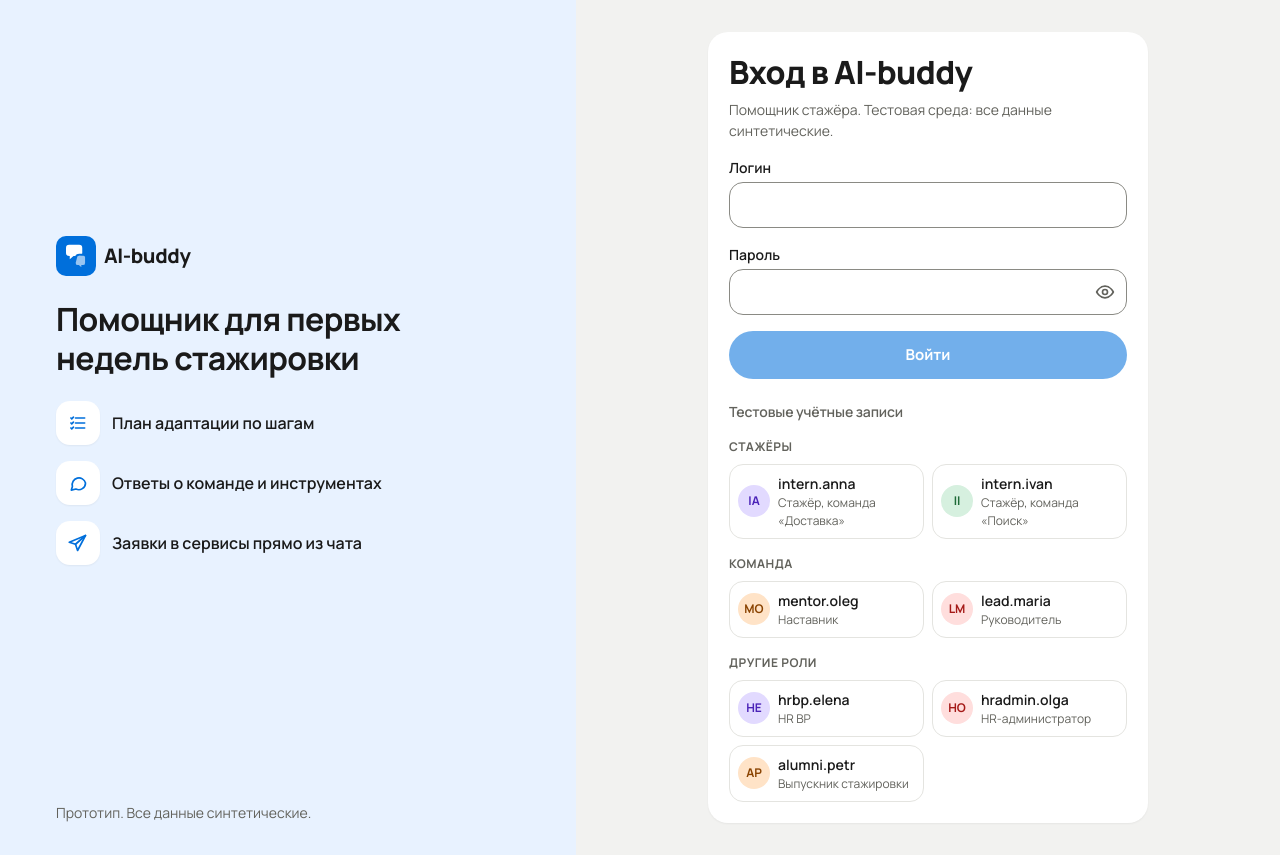
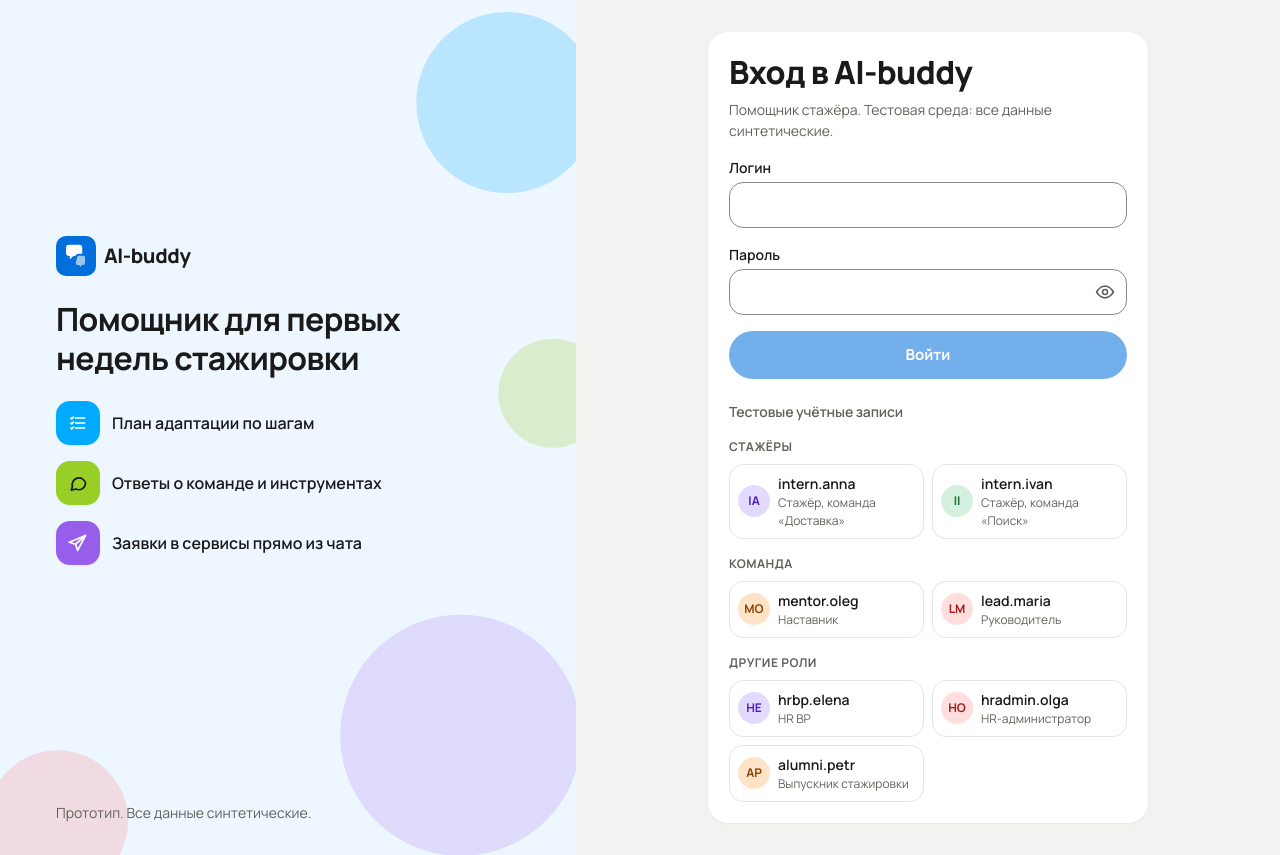
Before and after one commit to vlas0va/ai-buddy, a React (Vite) app in the folder web/: page /login in a window 1280 px wide. Built offline with nearby package versions, Linux system fonts and the light colour scheme.

Commit message:
Design: Avito palette as decorative accents (login hero, benefits, active nav, progress), text keeps AA colours

```diff
--- a/web/src/components/layout.css
+++ b/web/src/components/layout.css
@@ -19,7 +19,7 @@
 }
 .nav-link svg { flex: none; }
 .nav-link:hover { background: var(--color-tile); color: var(--color-text); }
-.nav-link[aria-current='page'] { background: var(--color-accent-soft); color: var(--color-accent-ink); font-weight: 700; }
+.nav-link[aria-current='page'] { background: var(--color-accent-soft); color: var(--color-accent-ink); font-weight: 700; box-shadow: inset 3px 0 0 var(--avito-blue); }
 .sidebar-user {
   margin-top: auto; display: grid; gap: var(--space-3);
   padding-top: var(--space-4); border-top: 1px solid var(--color-border);
@@ -98,6 +98,10 @@
     width: 44px; height: 44px; border-radius: 14px;
     background: var(--color-surface); color: var(--color-accent); box-shadow: var(--shadow-sm);
   }
+  /* one Avito colour per benefit, as on Avito Start */
+  .benefit:nth-child(1) .benefit-icon { background: var(--avito-blue); color: #fff; }
+  .benefit:nth-child(2) .benefit-icon { background: var(--avito-green); color: #1a1a1a; }
+  .benefit:nth-child(3) .benefit-icon { background: var(--avito-purple); color: #fff; }
 }
 .reset-demo { border: 0; background: none; padding: 0; color: var(--color-text-muted); font-size: var(--text-xs); text-decoration: underline; cursor: pointer; text-align: left; }
 /* the sidebar column keeps its background on long pages (the sticky aside itself is one viewport tall) */
--- a/web/src/plan/plan.css
+++ b/web/src/plan/plan.css
@@ -2,7 +2,7 @@
 .plan-summary { display: grid; gap: var(--space-3); }
 .plan-progress-text { display: flex; align-items: center; gap: var(--space-3); flex-wrap: wrap; }
 .plan-progress { height: 8px; border-radius: 999px; background: var(--color-neutral-soft); overflow: hidden; }
-.plan-progress > span { display: block; height: 100%; background: var(--color-accent); transition: width var(--transition); }
+.plan-progress > span { display: block; height: 100%; background: linear-gradient(90deg, var(--avito-blue), var(--avito-green)); transition: width var(--transition); }
 .plan-progress-text strong { font-size: 20px; font-weight: 800; }
 .plan-timeline { list-style: none; margin: 0; padding: 0; display: flex; flex-wrap: wrap; gap: var(--space-2); }
 .plan-timeline li { padding: 6px 12px; border-radius: var(--radius-sm); font-size: 13px; font-weight: 700; background: var(--color-neutral-soft); color: var(--color-text-muted); }
@@ -70,7 +70,7 @@
 .report-stat--bad strong { color: #c62828; }
 .report-table { width: 100%; border-collapse: collapse; margin-top: 14px; font-size: 14px; }
 .report-table th, .report-table td { text-align: left; padding: 6px 8px; border-bottom: 1px solid var(--color-border, #e6e6e3); }
-.report-saved { background: var(--color-accent-soft, #e8f2ff); }
+.report-saved { background: var(--color-accent-soft, #e8f2ff); box-shadow: inset 4px 0 0 var(--avito-blue); }
 .report-saved-main { margin: 0 0 6px; font-size: 16px; }
 .report-saved-main strong { font-size: 22px; color: var(--color-accent-ink, #004a99); }
 
--- a/web/src/styles/tokens.css
+++ b/web/src/styles/tokens.css
@@ -62,7 +62,18 @@
   --shadow-md: 0 1px 2px rgba(26, 26, 26, 0.06), 0 8px 24px rgba(26, 26, 26, 0.07);
 
   --transition: 150ms ease;
-  --gradient-hero: #e8f2ff;
+  /* Avito palette (organizers 12.13: the palette may be used, no brandbook — look of Avito Start). Decorative only:
+     text and buttons keep the AA tokens above. */
+  --avito-blue: #00aaff;
+  --avito-green: #97cf26;
+  --avito-red: #ff6163;
+  --avito-purple: #965eeb;
+  --gradient-hero:
+    radial-gradient(circle at 88% 12%, rgba(0, 170, 255, 0.22) 0 90px, transparent 91px),
+    radial-gradient(circle at 96% 46%, rgba(151, 207, 38, 0.24) 0 54px, transparent 55px),
+    radial-gradient(circle at 80% 86%, rgba(150, 94, 235, 0.18) 0 120px, transparent 121px),
+    radial-gradient(circle at 10% 96%, rgba(255, 97, 99, 0.18) 0 70px, transparent 71px),
+    #eef6ff;
 
   --focus-ring: 0 0 0 3px rgba(0, 111, 219, 0.4);
 }
```
